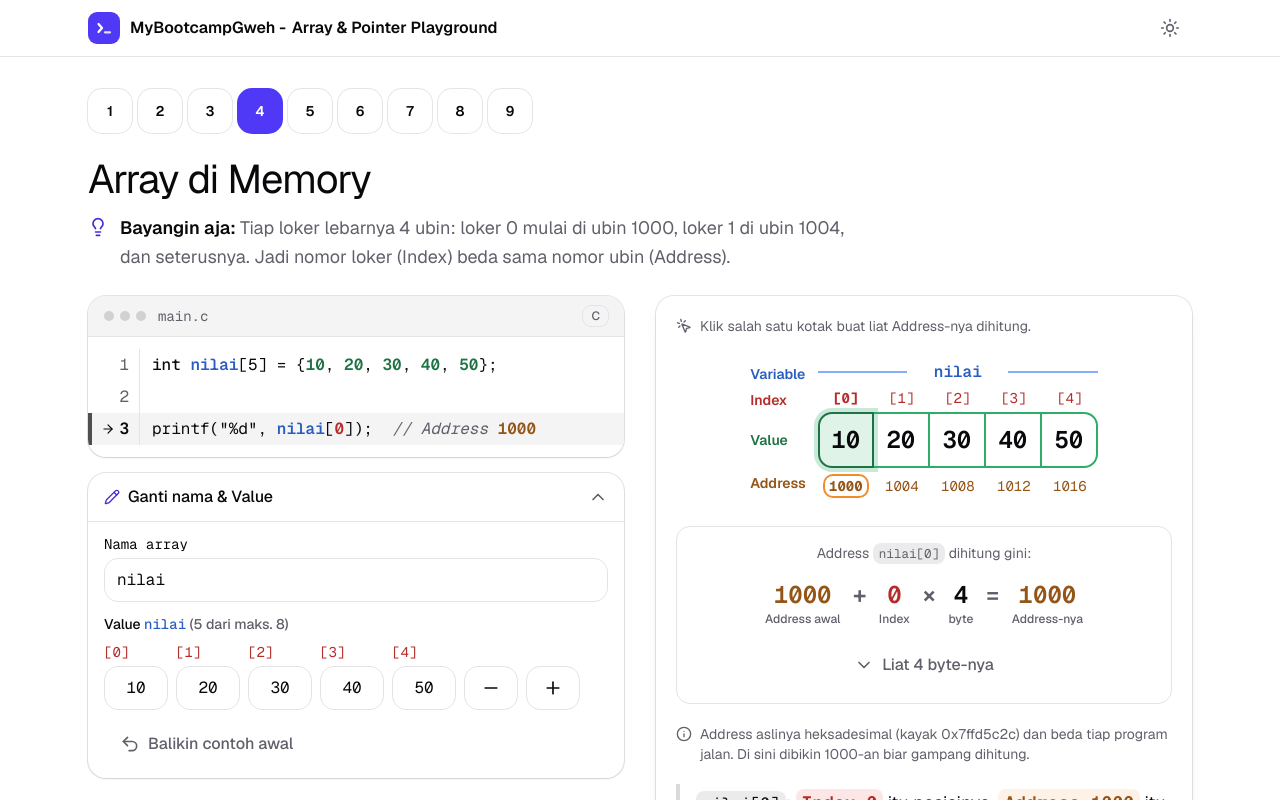
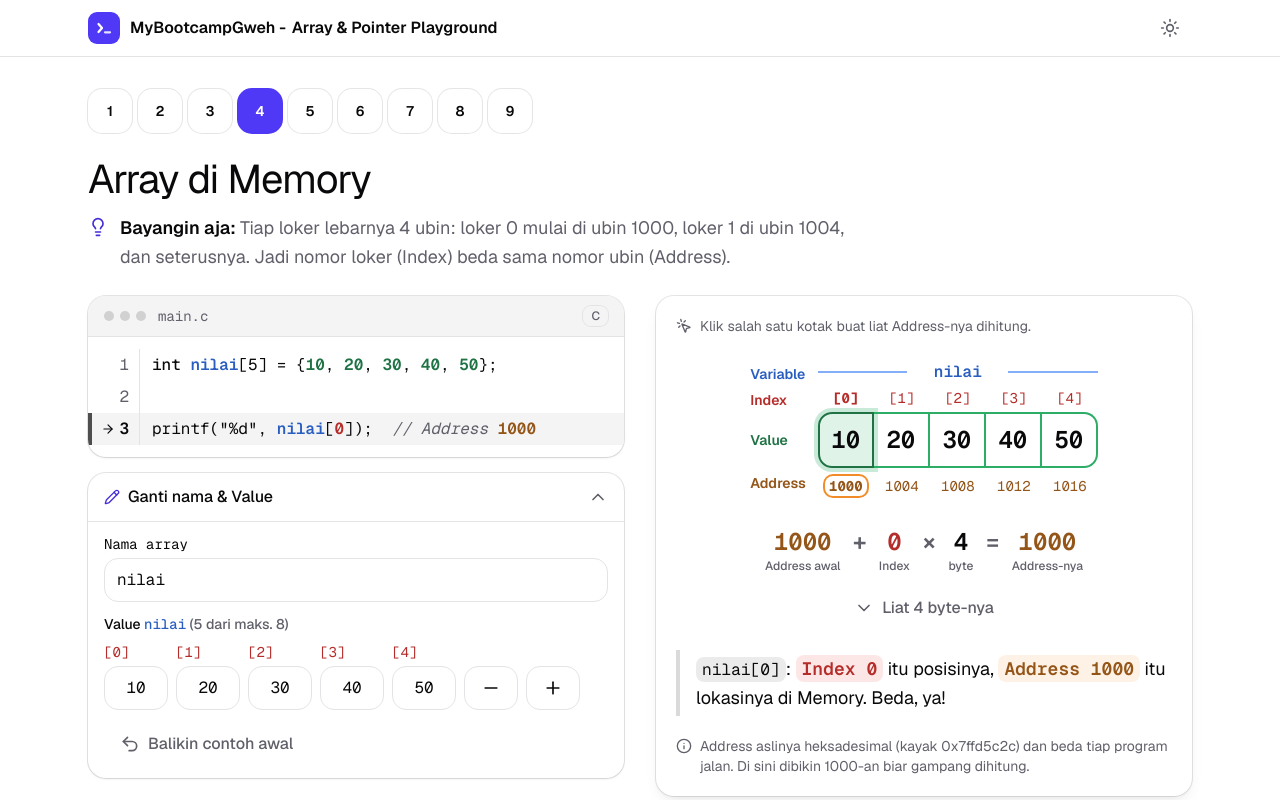
Before and after one commit to MyBootcampGweh/array-and-pointer-playground, a Next.js app: page /modul/4 in a window 1280 px wide. Both pictures are taken after a click on the button "10". Shown: the top 800 px of the page. Built offline with nearby package versions, Linux system fonts and the light colour scheme.

Commit message:
refactor(modul-4): unframe the address math

```diff
--- a/src/app/modul/4/array-memory-demo.tsx
+++ b/src/app/modul/4/array-memory-demo.tsx
@@ -1,6 +1,6 @@
 "use client";
 
-import { ArrowUp, ChevronDown, Info } from "lucide-react";
+import { ArrowUp, ChevronDown } from "lucide-react";
 import { useState } from "react";
 
 import { AddressMath } from "@/components/address-math";
@@ -87,10 +87,7 @@ export function ArrayMemoryDemo() {
             showAddresses
           />
           {picked === null || access === null ? null : (
-            <div className="flex flex-col items-center gap-4 rounded-xl border p-4">
-              <p className="text-sm text-muted-foreground">
-                Address <code>{access}</code> dihitung gini:
-              </p>
+            <div className="flex flex-col items-center gap-3">
               <AddressMath
                 index={picked}
                 baseCaption="Address awal"
@@ -112,11 +109,12 @@ export function ArrayMemoryDemo() {
               ) : null}
             </div>
           )}
-          <p className="flex gap-2 text-sm text-muted-foreground">
-            <Info aria-hidden="true" className="mt-0.5 size-4 shrink-0" />
-            Address aslinya heksadesimal (kayak 0x7ffd5c2c) dan beda tiap
-            program jalan. Di sini dibikin 1000-an biar gampang dihitung.
-          </p>
+        </>
+      }
+      footnote={
+        <>
+          Address aslinya heksadesimal (kayak 0x7ffd5c2c) dan beda tiap program
+          jalan. Di sini dibikin 1000-an biar gampang dihitung.
         </>
       }
       narration={
--- a/src/components/ui.tsx
+++ b/src/components/ui.tsx
@@ -1,4 +1,4 @@
-import { MousePointerClick, Terminal, TriangleAlert } from "lucide-react";
+import { Info, MousePointerClick, Terminal, TriangleAlert } from "lucide-react";
 import { type ComponentProps, type ReactNode } from "react";
 
 type ButtonVariant = "primary" | "outline" | "ghost";
@@ -130,6 +130,7 @@ export function Stage({
   visual,
   controls,
   narration,
+  footnote,
 }: {
   code: ReactNode;
   editor: ReactNode;
@@ -138,6 +139,8 @@ export function Stage({
   visual: ReactNode;
   controls?: ReactNode;
   narration: ReactNode;
+  /** Fine print under the narration, such as that the Addresses are made up. */
+  footnote?: ReactNode;
 }) {
   return (
     // `auto_1fr`: when the card is the taller side, the spare height goes
@@ -158,6 +161,12 @@ export function Stage({
         {visual}
         {controls}
         {narration}
+        {footnote ? (
+          <p className="flex gap-2 text-sm text-muted-foreground">
+            <Info aria-hidden="true" className="mt-0.5 size-4 shrink-0" />
+            <span>{footnote}</span>
+          </p>
+        ) : null}
       </section>
       <div className="min-w-0 lg:col-start-1 lg:row-start-2">{editor}</div>
     </div>
```
